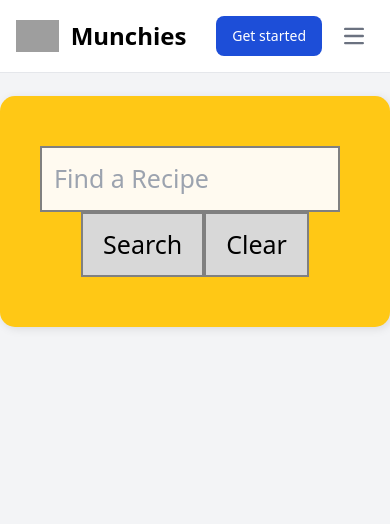
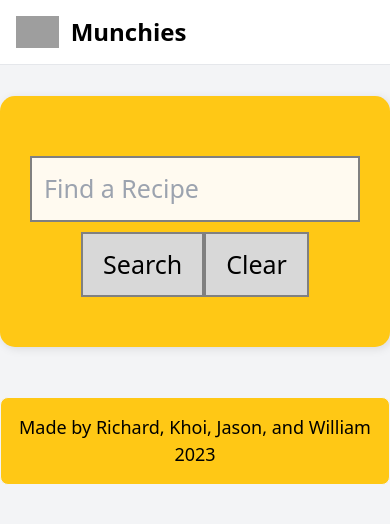
Before and after one commit to rtrevill/Web-Dev_Proj1, a plain HTML site: page index.html in a window 390 px wide. Drawn offline with nearby package versions, Linux system fonts and the light colour scheme; grey boxes are pictures that could not be loaded.

Commit message:
styling changes added a footer and improved styling

```diff
--- a/index.html
+++ b/index.html
@@ -11,7 +11,7 @@
 
 <body class="bg-gray-100">
 
-    <!-- Navigation bar using Tailwind CSS -->
+    <!-- Updated Navigation bar using Tailwind CSS -->
     <nav class="bg-white dark:bg-gray-900 fixed w-full z-20 top-0 left-0 border-b border-gray-200 dark:border-gray-600">
         <div class="max-w-screen-xl flex flex-wrap items-center justify-between mx-auto p-4">
             <a href="#" class="flex items-center">
@@ -19,21 +19,14 @@
                 <span class="self-center text-2xl font-semibold whitespace-nowrap dark:text-white">Munchies</span>
             </a>
             <div class="flex md:order-2">
-                <button type="button" class="text-white bg-blue-700 hover:bg-blue-800 focus:ring-4 focus:outline-none focus:ring-blue-300 font-medium rounded-lg text-sm px-4 py-2 text-center mr-3 md:mr-0 dark:bg-blue-600 dark:hover:bg-blue-700 dark:focus:ring-blue-800">Get started</button>
-                <button data-collapse-toggle="navbar-sticky" type="button" class="inline-flex items-center p-2 w-10 h-10 justify-center text-sm text-gray-500 rounded-lg md:hidden hover:bg-gray-100 focus:outline-none focus:ring-2 focus:ring-gray-200 dark:text-gray-400 dark:hover:bg-gray-700 dark:focus:ring-gray-600" aria-controls="navbar-sticky" aria-expanded="false">
-                    <span class="sr-only">Open main menu</span>
-                    <svg class="w-5 h-5" aria-hidden="true" xmlns="http://www.w3.org/2000/svg" fill="none" viewBox="0 0 17 14">
-                        <path stroke="currentColor" stroke-linecap="round" stroke-linejoin="round" stroke-width="2" d="M1 1h15M1 7h15M1 13h15"/>
-                    </svg>
-                </button>
-            </div>
                 <div class="items-center justify-between hidden w-full md:flex md:w-auto md:order-1" id="navbar-sticky">
                     <ul class="flex flex-col p-4 md:p-0 mt-4 font-medium border border-gray-100 rounded-lg bg-gray-50 md:flex-row md:space-x-8 md:mt-0 md:border-0 md:bg-white dark:bg-gray-800 md:dark:bg-gray-900 dark:border-gray-700">
                         <li>
-                        <a href="#" class="block py-2 pl-3 pr-4 text-white bg-blue-700 rounded md:bg-transparent md:text-blue-700 md:p-0 md:dark:text-blue-500" aria-current="page">Home</a>
+                            <a href="#" class="block py-2 pl-3 pr-4 text-black bg-transparent rounded md:p-0" aria-current="page">Home</a>
                         </li>
                         <!-- ... other nav items ... -->
                     </ul>
+                </div>
             </div>
         </div>
     </nav>
@@ -51,6 +44,10 @@
         <ul id="meals"></ul>
     </div>
     <script src="script.js"></script>
+    <!-- Footer Section -->
+    <footer class="bg-orange-900 mt-10 p-4 text-center text-black border border-gray-100 rounded-lg">
+        Made by Richard, Khoi, Jason, and William 2023
+    </footer>
 </body>
 
 </html>
--- a/style.css
+++ b/style.css
@@ -15,12 +15,11 @@ body {
     box-shadow: 2px 2px 10px rgba(0, 0, 0, 0.1);
 }
 
-h1 {
+h1, h2, h3 {
     color: black;
-    font-size: 50px;
     margin: 0;
+    padding: 20px 0;
     text-align: center;
-    padding: 20px 0;
 }
 
 form {
@@ -30,16 +29,16 @@ form {
     margin: 20px 0;
 }
 
-.search-bar {
+.search-bar, #meal-full-details, #meal-ingredients, #meal-nutrition, #ingredient-nutrition {
     background-color: floralwhite;
     border: 2px solid grey;
     font-size: 25px;
     padding: 12px;
-    width: 300px;
-    margin-right: 10px;
+    margin: 10px 0;
+    width: 100%;
 }
 
-.search-button {
+.search-button, #infobtn {
     background-color: rgb(216, 216, 216);
     border: 2px solid grey;
     color: black;
@@ -49,6 +48,15 @@ form {
     transition: background-color 0.3s;
 }
 
-.search-button:hover {
+.search-button:hover, #infobtn:hover {
     background-color: rgb(186, 186, 186);
 }
+
+footer {
+    background-color: rgb(255, 200, 21);
+    text-align: center;
+    padding: 20px 0;
+    margin-top: 40px;
+    font-size: 18px;
+    color: white;
+}
```
Also changed, not shown: meal.html (+7 -11 lines). Lines whose indentation alone changed are shown as unchanged.
